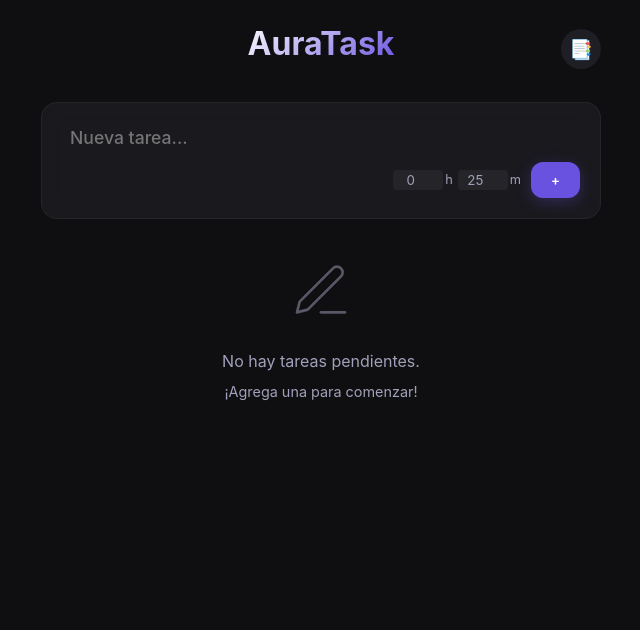
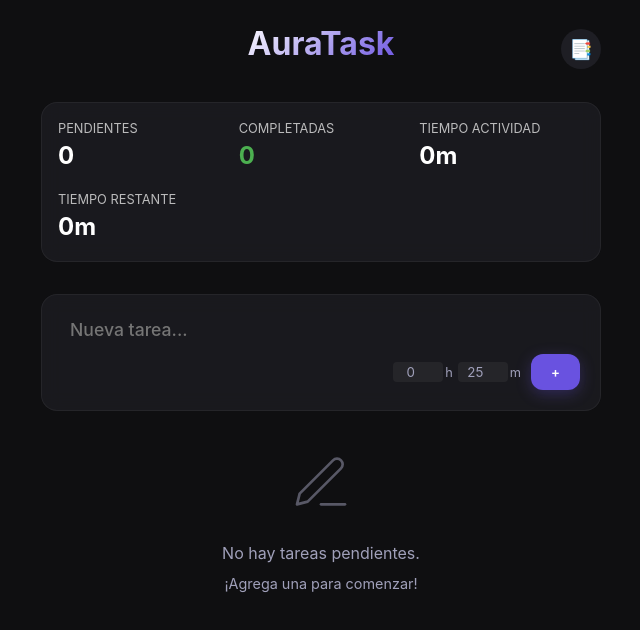
Before and after one commit to CarlosgRivas/Auratask, a React (Vite) app: page / in a window 1280 px wide. Shown: the top 630 px of the page, without its empty margins (319-959 px from the left). Built offline with nearby package versions, Linux system fonts and the light colour scheme.

Commit message:
feat: add task statistics dashboard

```diff
--- a/src/App.jsx
+++ b/src/App.jsx
@@ -3,6 +3,7 @@ import { RoutineManager } from './components/RoutineManager';
 import { taskReducer } from './reducers/taskReducer';
 import { TaskList } from './components/TaskList';
 import { AddTask } from './components/AddTask';
+import { TaskStats } from './components/TaskStats';
 import { requestNotificationPermission, sendNotification } from './utils/notifications';
 import { playAlarm } from './utils/audio';
 
@@ -104,6 +105,7 @@ function App() {
       </header>
 
       <main>
+        <TaskStats tasks={tasks} />
         <AddTask onAdd={handleAddTask} />
         <TaskList tasks={tasks} dispatch={dispatch} />
       </main>
--- /dev/null
+++ b/src/components/TaskStats.jsx
@@ -0,0 +1,49 @@
+import React from 'react';
+
+const formatTime = (ms) => {
+    if (ms <= 0) return "0m";
+    const totalSeconds = Math.ceil(ms / 1000);
+    const h = Math.floor(totalSeconds / 3600);
+    const m = Math.floor((totalSeconds % 3600) / 60);
+
+    if (h > 0) return `${h}h ${m}m`;
+    return `${m}m`;
+};
+
+export function TaskStats({ tasks }) {
+    const completedTasks = tasks.filter(t => t.finishedAt || t.remainingTime <= 0);
+    const pendingTasks = tasks.filter(t => !t.finishedAt && t.remainingTime > 0);
+
+    const completedCount = completedTasks.length;
+    const pendingCount = pendingTasks.length;
+
+    const totalTimeSpent = tasks.reduce((acc, t) => acc + (t.initialTime - t.remainingTime), 0);
+    const totalTimeRemaining = tasks.reduce((acc, t) => acc + t.remainingTime, 0);
+
+    return (
+        <div className="stats-dashboard glass-panel" style={{
+            display: 'grid',
+            gridTemplateColumns: 'repeat(auto-fit, minmax(140px, 1fr))',
+            gap: '1rem',
+            padding: '1rem',
+            marginBottom: '2rem'
+        }}>
+            <div className="stat-card">
+                <div style={{ fontSize: '0.8rem', opacity: 0.7, textTransform: 'uppercase' }}>Pendientes</div>
+                <div style={{ fontSize: '1.5rem', fontWeight: 'bold' }}>{pendingCount}</div>
+            </div>
+            <div className="stat-card">
+                <div style={{ fontSize: '0.8rem', opacity: 0.7, textTransform: 'uppercase' }}>Completadas</div>
+                <div style={{ fontSize: '1.5rem', fontWeight: 'bold', color: 'var(--success-color)' }}>{completedCount}</div>
+            </div>
+            <div className="stat-card">
+                <div style={{ fontSize: '0.8rem', opacity: 0.7, textTransform: 'uppercase' }}>Tiempo Actividad</div>
+                <div style={{ fontSize: '1.5rem', fontWeight: 'bold' }}>{formatTime(totalTimeSpent)}</div>
+            </div>
+            <div className="stat-card">
+                <div style={{ fontSize: '0.8rem', opacity: 0.7, textTransform: 'uppercase' }}>Tiempo Restante</div>
+                <div style={{ fontSize: '1.5rem', fontWeight: 'bold' }}>{formatTime(totalTimeRemaining)}</div>
+            </div>
+        </div>
+    );
+}
```
